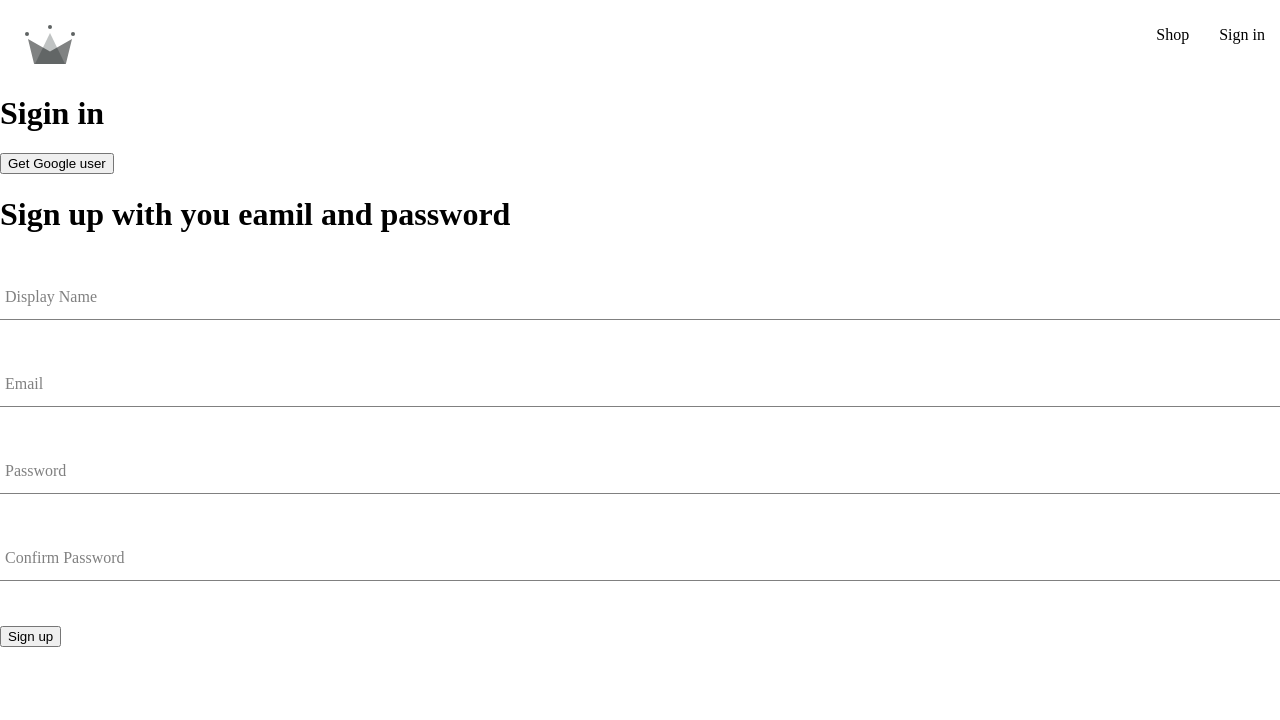
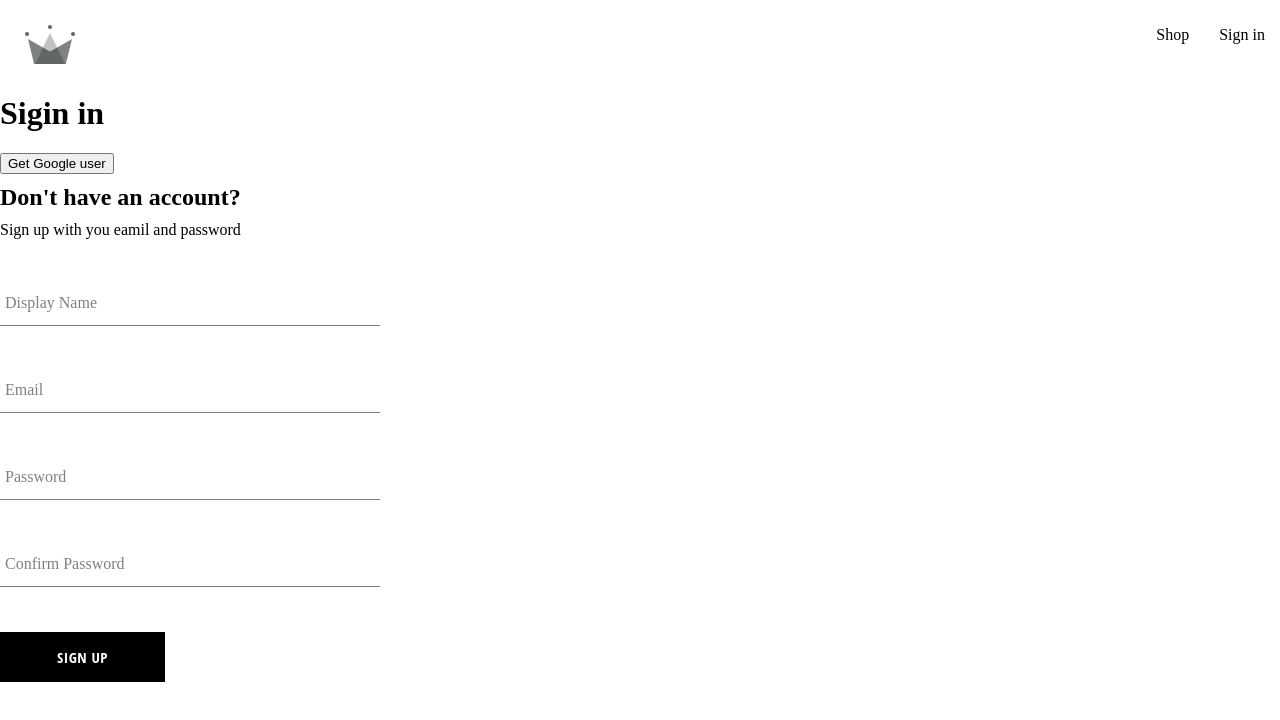
Before and after one commit to Mutotu/clothingism, a React (Create React App) app: page /sign-in in a window 1280 px wide. Shown: the top 720 px of the page. Built offline with nearby package versions, Linux system fonts and the light colour scheme; a web font is replaced by a local one.

Commit message:
added button component

```diff
--- /dev/null
+++ b/src/components/button/button.component.jsx
@@ -0,0 +1,18 @@
+import "./button.styles.scss";
+
+const BUTTON_TYPE_CLASSES = {
+  google: "google-sign-in",
+  inverted: "inverted",
+};
+const Button = ({ children, buttonType, ...otherProps }) => {
+  return (
+    <button
+      className={`button-container ${BUTTON_TYPE_CLASSES[buttonType]}`}
+      {...otherProps}
+    >
+      {children}
+    </button>
+  );
+};
+
+export default Button;
--- /dev/null
+++ b/src/components/button/button.styles.scss
@@ -0,0 +1,46 @@
+.button-container {
+  min-width: 165px;
+  width: auto;
+  height: 50px;
+  letter-spacing: 0.5px;
+  line-height: 50px;
+  padding: 0 35px 0 35px;
+  font-size: 15px;
+  background-color: black;
+  color: white;
+  text-transform: uppercase;
+  font-family: "Open Sans Condensed";
+  font-weight: bolder;
+  border: none;
+  cursor: pointer;
+  display: flex;
+  justify-content: center;
+
+  &:hover {
+    background-color: white;
+    color: black;
+    border: 1px solid black;
+  }
+
+  &.google-sign-in {
+    background-color: #4285f4;
+    color: white;
+
+    &:hover {
+      background-color: #357ae8;
+      border: none;
+    }
+  }
+
+  &.inverted {
+    background-color: white;
+    color: black;
+    border: 1px solid black;
+
+    &:hover {
+      background-color: black;
+      color: white;
+      border: none;
+    }
+  }
+}
--- a/src/components/sign-up-form/sign-up-form.component.jsx
+++ b/src/components/sign-up-form/sign-up-form.component.jsx
@@ -3,7 +3,9 @@
   createAuthUserWithEmailAndPassword,
   createUserDocumentFromAuth,
 } from "../../utlils/firebase/firebase.utils";
+import Button from "../button/button.component";
 import FormInput from "../form-input/form-input.component";
+import "./sign-up-form.styles.scss";
 
 const defaultFormFields = {
   displayName: "",
@@ -44,8 +46,9 @@
     setFormFields({ ...formFIelds, [name]: value });
   };
   return (
-    <div>
-      <h1>Sign up with you eamil and password</h1>
+    <div className='sign-up-container'>
+      <h2>Don't have an account?</h2>
+      <span>Sign up with you eamil and password</span>
       <form onSubmit={handleSubmit}>
         <FormInput
           label='Display Name'
@@ -80,7 +83,7 @@
           name='confirmPassword'
           value={confirmPassword}
         />
-        <button type='submit'>Sign up</button>
+        <Button type='submit'>Sign Up</Button>
       </form>
     </div>
   );
--- /dev/null
+++ b/src/components/sign-up-form/sign-up-form.styles.scss
@@ -0,0 +1,8 @@
+.sign-up-container {
+  display: flex;
+  flex-direction: column;
+  width: 380px;
+  h2 {
+    margin: 10px 0;
+  }
+}
```
